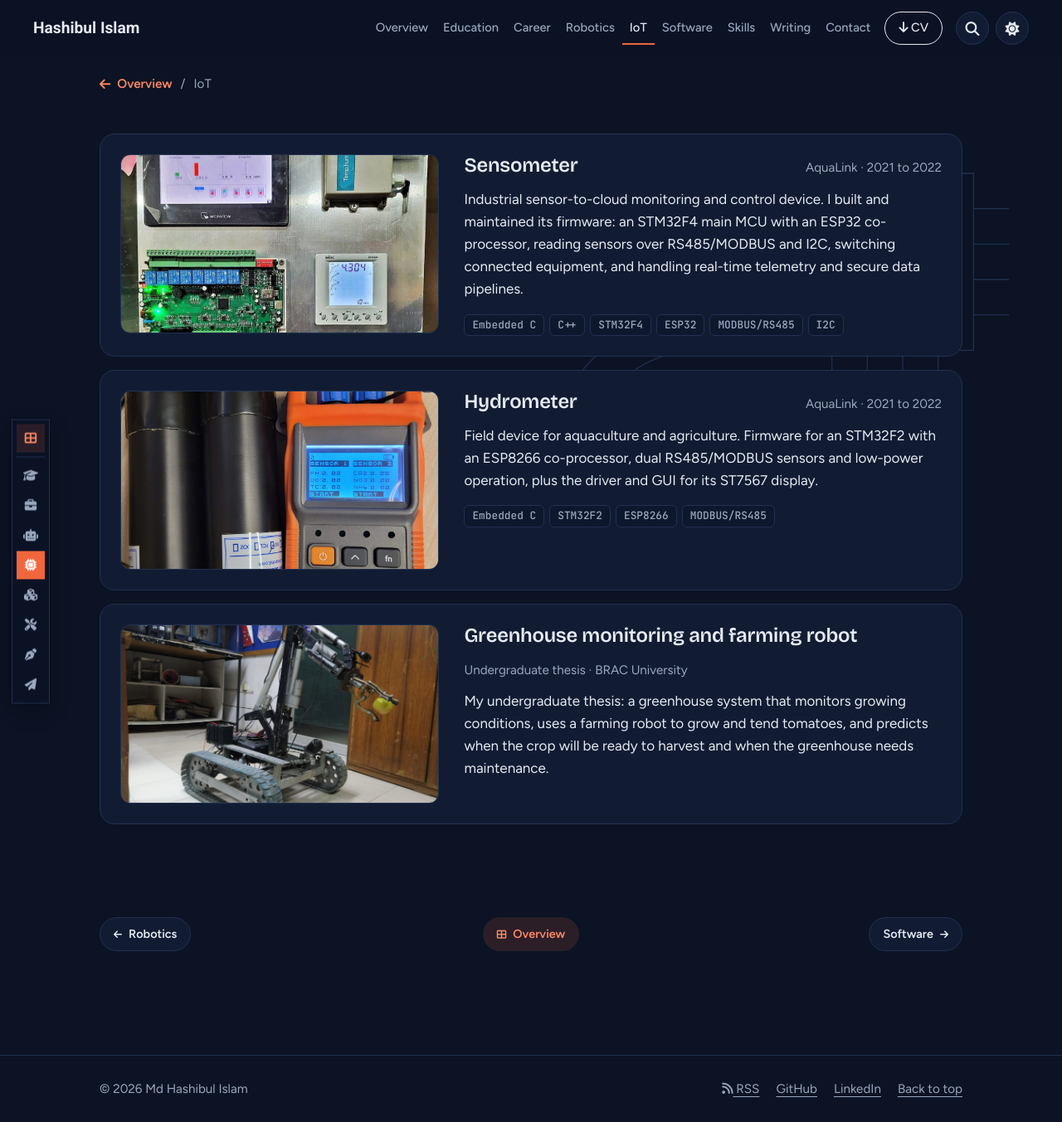
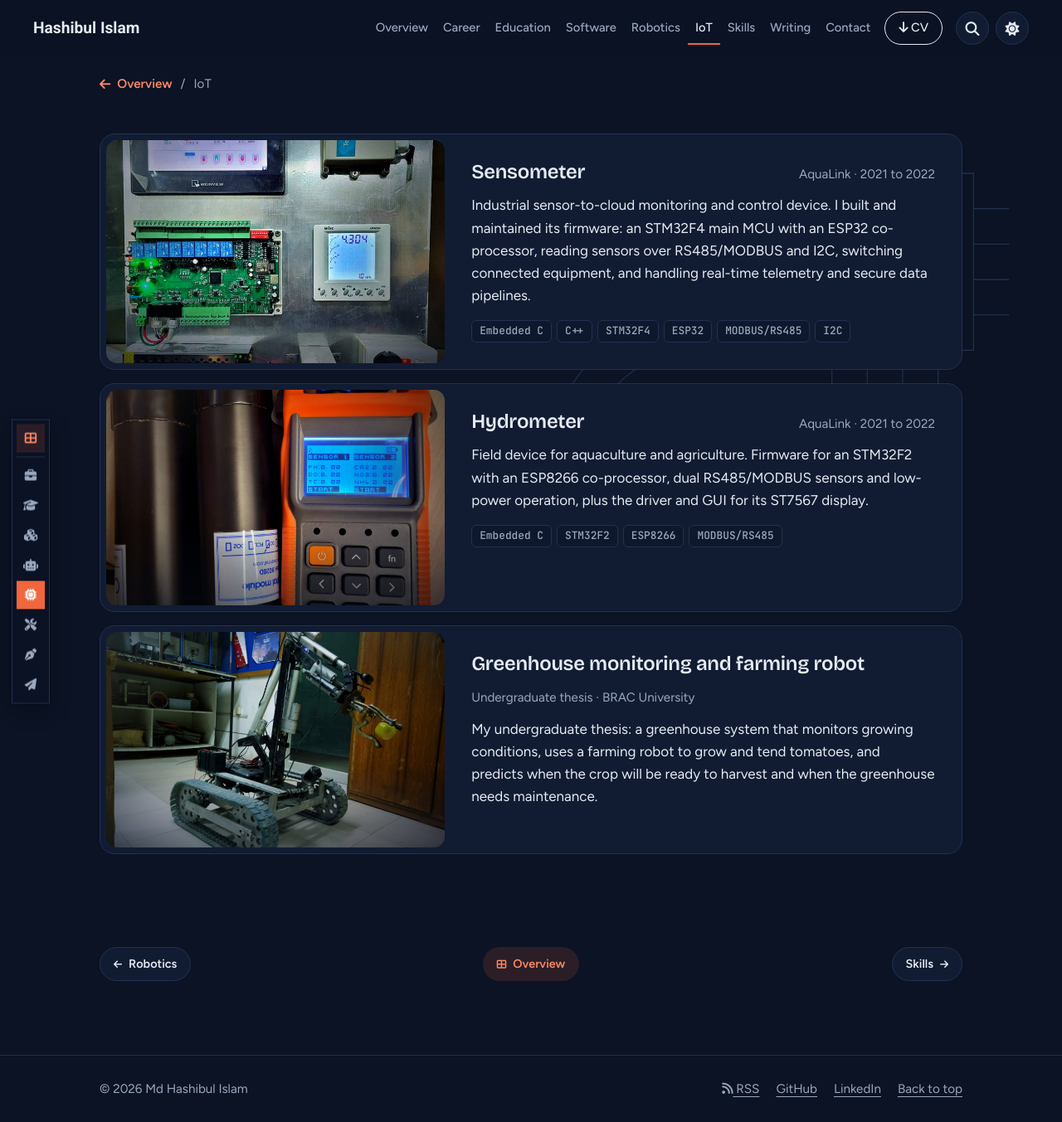
Before and after one commit to ihashib/ihashib.github.io, a Jekyll site: the page built from iot/index.html, in a window 1280 px wide and 1353 px high. Shown: the whole window at 83% size. Built offline with Jekyll 4.4.1, drawn with Linux system fonts in a browser that asks for light colours.

Commit message:
updated ui

```diff
--- a/iot/index.html
+++ b/iot/index.html
@@ -16,7 +16,7 @@
   <div class="projects projects-3">
     <article id="sensometer" class="project" data-reveal>
       <figure class="media">
-        <img src="{{ '/images/iot/' | relative_url }}sensometer.jpg" alt="AquaLink Sensometer" style="object-position: center 30%" loading="lazy" onerror="this.parentElement.classList.add('is-empty');this.remove()" />
+        <img src="{{ '/images/iot/' | relative_url }}sensometer-shot.jpg" data-full="{{ '/images/iot/' | relative_url }}sensometer.jpg" alt="AquaLink Sensometer" loading="lazy" onerror="this.parentElement.classList.add('is-empty');this.remove()" />
         <span class="media-empty"><i class="fas fa-image" aria-hidden="true"></i> Photo coming soon</span>
       </figure>
       <div class="card-body">
@@ -33,7 +33,7 @@
 
     <article id="hydrometer" class="project" data-reveal>
       <figure class="media">
-        <img src="{{ '/images/iot/' | relative_url }}hydrometer.jpg" alt="AquaLink Hydrometer" loading="lazy" onerror="this.parentElement.classList.add('is-empty');this.remove()" />
+        <img src="{{ '/images/iot/' | relative_url }}hydrometer-shot.jpg" data-full="{{ '/images/iot/' | relative_url }}hydrometer.jpg" alt="AquaLink Hydrometer" loading="lazy" onerror="this.parentElement.classList.add('is-empty');this.remove()" />
         <span class="media-empty"><i class="fas fa-image" aria-hidden="true"></i> Photo coming soon</span>
       </figure>
       <div class="card-body">
@@ -50,7 +50,7 @@
 
     <article id="greenhouse" class="project" data-reveal>
       <figure class="media">
-        <img src="{{ '/images/iot/' | relative_url }}greenhouse.jpg" alt="Greenhouse monitoring and farming robot" loading="lazy" onerror="this.parentElement.classList.add('is-empty');this.remove()" />
+        <img src="{{ '/images/iot/' | relative_url }}greenhouse-shot.jpg" data-full="{{ '/images/iot/' | relative_url }}greenhouse.jpg" alt="Greenhouse monitoring and farming robot" loading="lazy" onerror="this.parentElement.classList.add('is-empty');this.remove()" />
         <span class="media-empty"><i class="fas fa-image" aria-hidden="true"></i> Photo coming soon</span>
       </figure>
       <div class="card-body">
--- a/robotics/index.html
+++ b/robotics/index.html
@@ -27,7 +27,7 @@
         <article class="feat feat-main" data-reveal>
           <div class="card-media">
             <a class="media media-video" data-youtube="tiwtClpb5h0" href="https://youtu.be/tiwtClpb5h0" aria-label="Play the KIBO RPC 2021 video" target="_blank" rel="noopener noreferrer">
-              <img src="https://i.ytimg.com/vi/tiwtClpb5h0/hqdefault.jpg" alt="" loading="lazy" onerror="this.remove()" />
+              <img src="https://i.ytimg.com/vi/tiwtClpb5h0/maxresdefault.jpg" alt="" loading="lazy" onerror="if(!this.dataset.retry){this.dataset.retry=1;this.src='https://i.ytimg.com/vi/tiwtClpb5h0/hqdefault.jpg'}else{this.remove()}" />
               <i class="fas fa-circle-play" aria-hidden="true"></i>
               <span>Play the video</span>
             </a>
--- a/scripts/script.js
+++ b/scripts/script.js
@@ -259,13 +259,13 @@
 
 const staticCommands = [
   { group: "Go to", icon: "fa-table-cells-large", label: "Overview", keys: "home tiles start", run: go(url("/#overview")) },
+  { group: "Go to", icon: "fa-briefcase", label: "Career", keys: "work experience jobs metlife nasir daraz aqualink", run: go(url("/career/")) },
   { group: "Go to", icon: "fa-graduation-cap", label: "Education", keys: "university brac bsc cse degree", run: go(url("/education/")) },
-  { group: "Go to", icon: "fa-briefcase", label: "Career", keys: "work experience jobs metlife nasir daraz aqualink", run: go(url("/career/")) },
+  { group: "Go to", icon: "fa-cubes", label: "Software", keys: "projects 3pl logistics delivery astrobee iss kibo decoraan marketplace nasir clear frame open daraz purrvelous ecommerce store shop", run: go(url("/projects/")) },
   { group: "Go to", icon: "fa-robot", label: "Robotics", keys: "space iss astrobee kibo jaxa nasa mars rover mongol tori urc irc indian ubiquiti fpv radio ros ip camera awards line following pid self balancing arm inverse kinematics gazebo", run: go(url("/robotics/")) },
   { group: "Go to", icon: "fa-microchip", label: "IoT", keys: "aqualink sensometer hydrometer greenhouse farming firmware stm32 esp32 sensors", run: go(url("/iot/")) },
-  { group: "Go to", icon: "fa-cubes", label: "Software", keys: "projects 3pl logistics delivery astrobee iss kibo decoraan marketplace nasir clear frame open daraz purrvelous ecommerce store shop", run: go(url("/projects/")) },
+  { group: "Go to", icon: "fa-screwdriver-wrench", label: "Skills", keys: "java spring stack tools embedded firmware stm32 esp32 freertos", run: go(url("/skills/")) },
   { group: "Go to", icon: "fa-pen-nib", label: "Writing", keys: "blog posts articles", run: go(url("/blog/")) },
-  { group: "Go to", icon: "fa-screwdriver-wrench", label: "Skills", keys: "java spring stack tools embedded firmware stm32 esp32 freertos", run: go(url("/skills/")) },
   { group: "Go to", icon: "fa-paper-plane", label: "Contact", keys: "email message hire talk", run: go(url("/contact/")) },
   { group: "Actions", icon: "fa-circle-half-stroke", label: "Switch colour theme", keys: "dark light mode", run: toggleTheme },
   {
@@ -453,7 +453,7 @@
 
 // Photos: click or tap one to open it full size. Escape, the close button,
 // a click anywhere or the back of the dialog closes it.
-const mediaImages = document.querySelectorAll(".media img");
+const mediaImages = document.querySelectorAll(".media:not(.media-video) img");
 if (mediaImages.length) {
   const box = document.createElement("dialog");
   box.className = "lightbox";
@@ -466,7 +466,8 @@
 
   const open = (img) => {
     opener = img;
-    big.src = img.currentSrc || img.src;
+    // A card can show a styled mockup and open the original photo
+    big.src = img.dataset.full || img.currentSrc || img.src;
     big.alt = img.alt;
     caption.textContent = img.alt;
     box.showModal();
--- a/styles/style.css
+++ b/styles/style.css
@@ -29,6 +29,7 @@
   --radius-md: 12px;
   --radius-lg: 18px;
   --header-h: 68px;
+  --ease-out: cubic-bezier(0.22, 0.61, 0.36, 1);
 
   color-scheme: light;
 }
@@ -177,7 +178,7 @@
 .js [data-reveal] {
   opacity: 0;
   transform: translateY(14px);
-  transition: opacity 0.6s ease, transform 0.6s ease;
+  transition: opacity 0.7s var(--ease-out), transform 0.7s var(--ease-out);
 }
 .js [data-reveal].in {
   opacity: 1;
@@ -955,6 +956,9 @@
   object-fit: cover;
   cursor: zoom-in;
 }
+.media-video img {
+  cursor: pointer;
+}
 .media img:focus-visible {
   outline: 3px solid var(--signal);
   outline-offset: -3px;
@@ -1224,6 +1228,10 @@
   grid-column: 1 / -1;
   margin: 0;
 }
+/* The results card: a tighter frame round its photos */
+.feat:has(> .results) {
+  padding: clamp(12px, 1.4vw, 16px);
+}
 .place {
   font-family: var(--display);
   font-weight: 800;
@@ -1264,7 +1272,6 @@
   padding: clamp(18px, 2vw, 24px);
   display: flex;
   flex-direction: column;
-  transition: border-color 0.2s, box-shadow 0.2s, transform 0.2s;
 }
 .project:hover {
   border-color: color-mix(in srgb, var(--ink) 30%, var(--line));
@@ -1415,13 +1422,43 @@
   .feat:has(> .card-media) {
     display: grid;
     grid-template-columns: minmax(0, 2fr) minmax(0, 3fr);
-    gap: clamp(20px, 2.4vw, 32px);
-    align-items: start;
-  }
+    gap: 0;
+    align-items: stretch;
+  }
+  /* The photo fills the card's whole left side, top to bottom */
   .project > .media,
-  .feat > .media,
+  .feat > .media {
+    aspect-ratio: auto;
+    min-height: 260px;
+  }
+  /* The photo fills its slot but never sets the card's height: the text
+     does, so tall portrait photos don't stretch the card */
+  .project > .media img,
+  .feat > .media img {
+    position: absolute;
+    inset: 0;
+  }
+
+  /* Video and photos fill the column together, however tall the text is */
   .feat > .card-media {
-    margin: 0;
+    display: flex;
+    flex-direction: column;
+  }
+  .card-media .media-pair {
+    flex: 1 1 auto;
+  }
+  .card-media .media-pair > .media {
+    flex: 1 1 0;
+    min-height: 180px;
+    aspect-ratio: auto;
+  }
+  /* The video keeps its 16:9 shape; the photos below take the rest */
+  .feat > .card-media > .media-video {
+    flex: none;
+  }
+  .card-media .media-pair {
+    display: flex;
+    flex-direction: column;
   }
   .card-body {
     align-self: stretch;
@@ -1430,7 +1467,7 @@
   .results {
     display: grid;
     grid-template-columns: repeat(3, 1fr);
-    gap: 20px;
+    gap: 10px;
   }
   .results li + li {
     border-top: 0;
@@ -1444,6 +1481,89 @@
   }
   .results .place {
     font-size: 2.2rem;
+  }
+}
+
+/* Card photos sit flush with the card edges: no padding round them, the
+   card's rounded corners clip them, and they zoom gently on hover */
+.project:has(> .media),
+.feat:has(> .media),
+.feat:has(> .card-media),
+.edu:has(> .edu-photo) {
+  padding: 0;
+  overflow: hidden;
+}
+/* Photos sit just inside the card: a thin inset, with corners that
+   follow the card's own rounding */
+:is(.project, .feat, .edu) {
+  --media-inset: 7px;
+}
+:is(.project, .feat) > :is(.media, .card-media),
+.edu > .edu-photo {
+  margin: var(--media-inset) var(--media-inset) 0;
+  border: 0;
+  border-radius: calc(var(--radius-lg) - var(--media-inset) + 2px);
+  overflow: hidden;
+}
+:is(.project, .feat) > .card-media {
+  border-radius: 0;
+  overflow: visible;
+}
+/* Each photo in a multi-photo card is its own rounded tile */
+:is(.project, .feat) > .card-media .media {
+  border: 0;
+  border-radius: calc(var(--radius-lg) - var(--media-inset) + 2px);
+}
+@media (min-width: 901px) {
+  /* Photo on the left: the same gap above, below and to its left */
+  :is(.project, .feat) > :is(.media, .card-media),
+  .edu > .edu-photo {
+    margin: var(--media-inset) 0 var(--media-inset) var(--media-inset);
+  }
+}
+:is(.project, .feat):has(> .media, > .card-media) > .card-body,
+.edu:has(> .edu-photo) > .edu-body {
+  padding: clamp(20px, 2.6vw, 32px);
+}
+/* Stacked video and photos: a small gap between each tile, matching the
+   inset round the edge */
+.card-media,
+.card-media .media-pair {
+  gap: var(--media-inset);
+}
+
+/* One smooth transition for cards: the scroll fade-in, a slight lift and
+   border glow on hover. The photo zooms slowly inside; the card is
+   composited so the zoom doesn't flicker at the rounded corners. */
+:is(.project, .feat, .edu) {
+  transition:
+    opacity 0.7s var(--ease-out),
+    transform 0.5s var(--ease-out),
+    border-color 0.4s ease,
+    box-shadow 0.5s var(--ease-out);
+}
+:is(.project, .feat, .edu):has(.media) {
+  isolation: isolate;
+  will-change: transform;
+}
+.js :is(.project, .feat, .edu)[data-reveal]:not(.in) {
+  transform: translateY(14px);
+}
+:is(.project, .feat, .edu):has(.media):hover {
+  transform: translateY(-3px);
+  box-shadow: 0 18px 40px rgba(0, 0, 0, 0.28);
+}
+:is(.project, .feat, .edu) .media img {
+  backface-visibility: hidden;
+  transition: transform 0.9s var(--ease-out);
+}
+:is(.project, .feat, .edu):hover .media img {
+  transform: scale(1.03);
+}
+@media (prefers-reduced-motion: reduce) {
+  :is(.project, .feat, .edu):hover,
+  :is(.project, .feat, .edu):hover .media img {
+    transform: none;
   }
 }
 
@@ -1548,7 +1668,7 @@
   place-items: center;
 }
 /* Career is the one wide tile; the sections after it are 2 x 2 and the
-   links are 1 x 1. On narrow screens IoT and Writing go half height. */
+   links are 1 x 1. On narrow screens Skills and Writing go half height. */
 .tile-w {
   grid-column: span 4;
   grid-row: span 2;
@@ -1967,7 +2087,7 @@
 }
 
 /* Short, wide screens (phones turned sideways): 8 x 4 cells so the grid
-   still fits; IoT and Writing go half height */
+   still fits; Skills and Writing go half height */
 @media (max-height: 520px) and (orientation: landscape) {
   .tiles-section.tiles-section {
     --tiles-chrome: 26px;
@@ -2534,7 +2654,8 @@
 /* Convocation photo beside the degree; portrait, so a taller frame */
 .edu:has(> .edu-photo) {
   grid-template-columns: minmax(0, 1fr) minmax(0, 2fr);
-  align-items: start;
+  align-items: stretch;
+  gap: 0;
 }
 .edu-photo {
   margin: 0;
@@ -2542,6 +2663,7 @@
 }
 .edu-body {
   display: grid;
+  align-content: start;
   gap: 20px;
 }
 .edu h3 {
@@ -2914,9 +3036,12 @@
   .edu:has(> .edu-photo) {
     grid-template-columns: 1fr;
   }
+  /* Phones: full-width photo across the top, square so it isn't too tall */
   .edu-photo {
-    width: min(100%, 360px);
-    justify-self: center;
+    aspect-ratio: 1;
+  }
+  .edu-photo img {
+    object-position: center 25%;
   }
   .section-head {
     gap: 12px;
```
Also changed, not shown: _data/sections.yml (+8 -8 lines), index.html (+14 -21 lines), images/iot/greenhouse-shot.jpg (added), images/iot/hydrometer-shot.jpg (added), images/iot/sensometer-shot.jpg (added).
